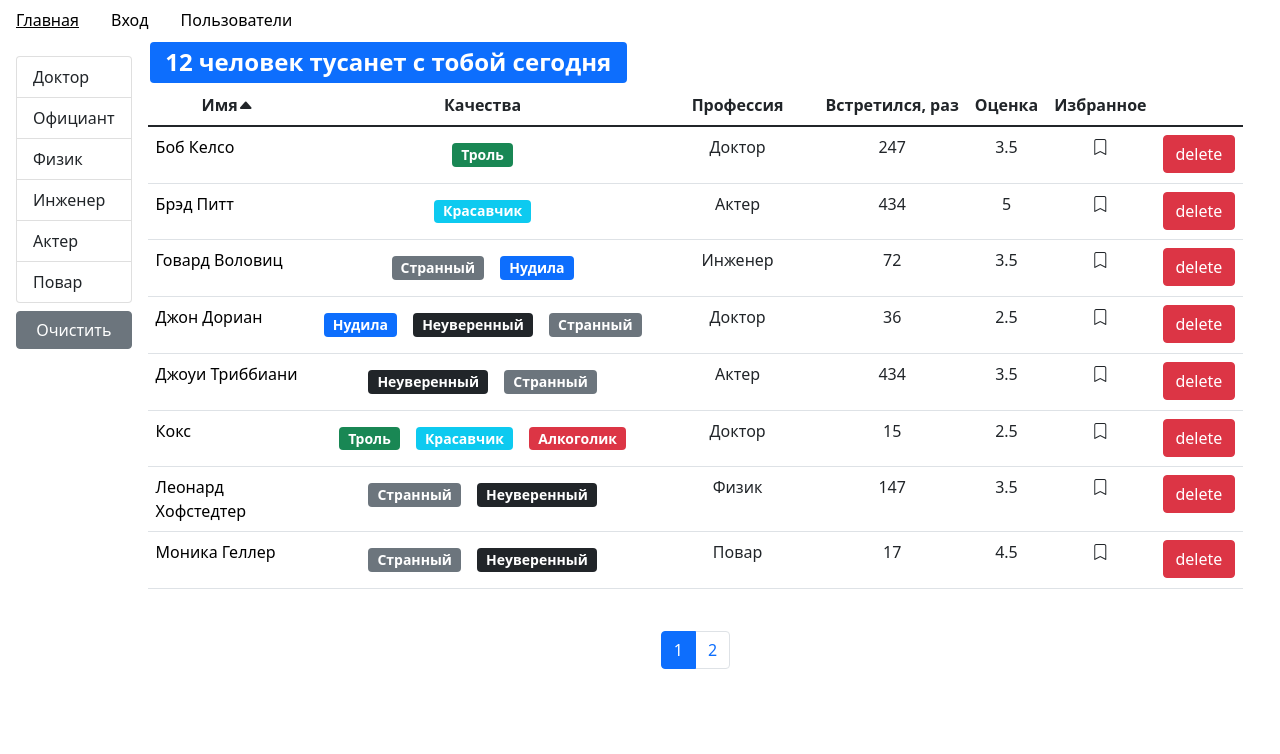
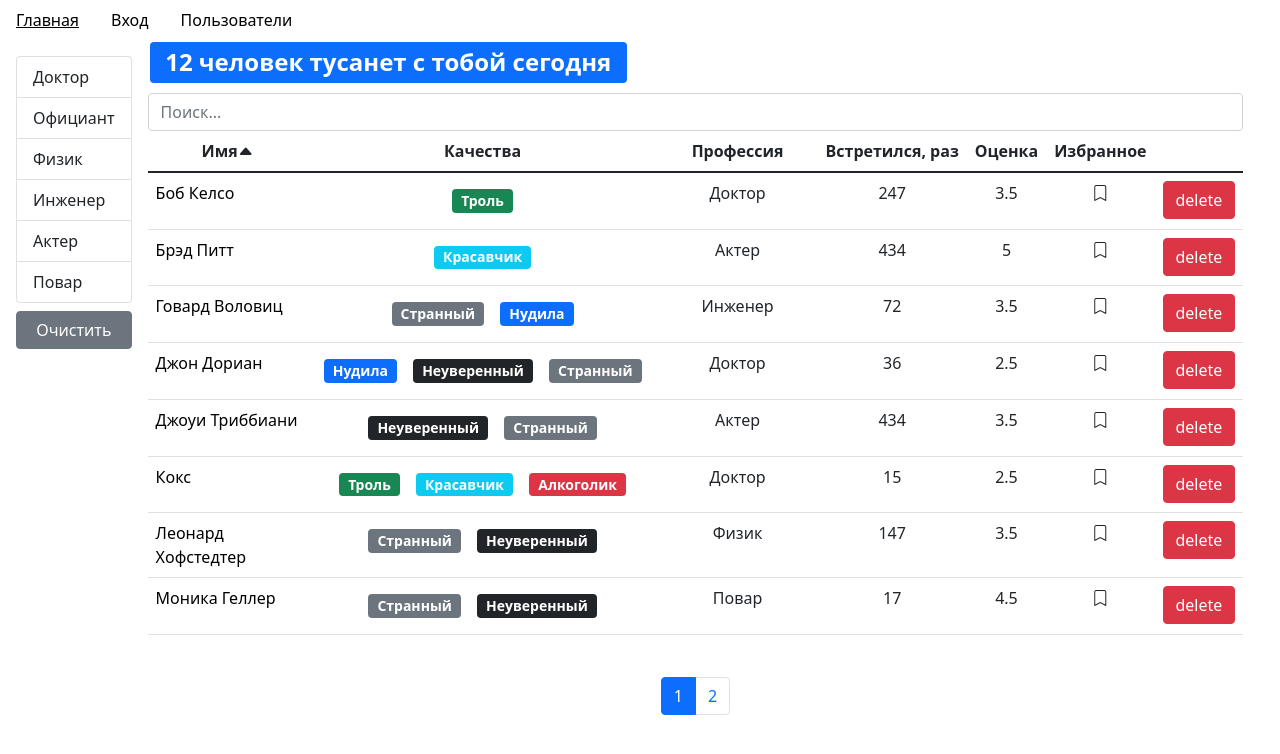
Before and after one commit to ValeryiaSharova/JJFD, a React (Create React App) app: page /users in a window 1280 px wide. Shown: the top 754 px of the page. Built offline with nearby package versions, Linux system fonts and the light colour scheme.

Commit message:
Search by users added.

```diff
--- a/src/pages/usersListPage/usersList.jsx
+++ b/src/pages/usersListPage/usersList.jsx
@@ -7,10 +7,11 @@ import Phrase from './components/phrase';
 import Pagination from '../../sharedComponents/paginationn';
 import UsersTable from './components/usersTable';
 
-const UsersList = ({ users, professions, handleDelete, handleToggleBookmark }) => {
+const UsersList = ({ users, professions, handleDelete, handleToggleBookmark, onSearch }) => {
   const [currentPage, setCurrentPage] = useState(1);
   const [selectedProf, setSelectedProf] = useState();
   const [sortBy, setSortBy] = useState({ path: 'name', order: 'asc' });
+  const [searchValue, setSearchValue] = useState('');
   const pageSize = 8;
 
   useEffect(() => {
@@ -18,6 +19,8 @@ const UsersList = ({ users, professions, handleDelete, handleToggleBookmark }) =
   }, [selectedProf]);
 
   const handleProfessionSelect = item => {
+    setSearchValue('');
+    onSearch('');
     setSelectedProf(item);
   };
   const handlePageChange = pageIndex => {
@@ -27,7 +30,6 @@ const UsersList = ({ users, professions, handleDelete, handleToggleBookmark }) =
     setSortBy(item);
   };
 
-  if (users) {
   const filteredUsers = selectedProf
     ? users.filter(user => _.isEqual(user.profession, selectedProf))
     : users;
@@ -37,6 +39,13 @@ const UsersList = ({ users, professions, handleDelete, handleToggleBookmark }) =
 
   const clearFilter = () => {
     setSelectedProf();
+  };
+
+  const handleSearch = ({ target }) => {
+    setCurrentPage(1);
+    setSearchValue(target.value);
+    clearFilter();
+    onSearch(target.value);
   };
 
   return (
@@ -55,6 +64,13 @@ const UsersList = ({ users, professions, handleDelete, handleToggleBookmark }) =
       )}
       <div className="d-flex flex-column">
         <Phrase length={count} />
+        <input
+          type="text"
+          className="form-control mt-2"
+          placeholder="Поиск..."
+          value={searchValue}
+          onChange={handleSearch}
+        />
         {count > 0 ? (
           <UsersTable
             users={userCrop}
@@ -76,8 +92,6 @@ const UsersList = ({ users, professions, handleDelete, handleToggleBookmark }) =
       </div>
     </div>
   );
-  }
-  return <h1>Загрузка...</h1>;
 };
 
 UsersList.propTypes = {
@@ -85,6 +99,7 @@ UsersList.propTypes = {
   professions: PropTypes.arrayOf(PropTypes.object).isRequired,
   handleDelete: PropTypes.func.isRequired,
   handleToggleBookmark: PropTypes.func.isRequired,
+  onSearch: PropTypes.func.isRequired,
 };
 
 export default UsersList;
--- a/src/pages/usersPage/usersPage.jsx
+++ b/src/pages/usersPage/usersPage.jsx
@@ -8,10 +8,12 @@ const Users = () => {
   const params = useParams();
   const [users, setUsers] = useState();
   const [professions, setProfessions] = useState();
+  const [initialUsers, setInitialUsers] = useState();
   const { getById } = api.users;
   useEffect(() => {
     api.users.fetchAll().then(data => {
       setUsers(data);
+      setInitialUsers(data);
     });
   }, []);
   useEffect(() => {
@@ -19,6 +21,7 @@ const Users = () => {
       setProfessions(data);
     });
   }, []);
+
   const handleDelete = userId => {
     setUsers(users.filter(user => user._id !== userId));
   };
@@ -31,13 +34,28 @@ const Users = () => {
     });
     setUsers(updateUsers);
   };
+  const handleSearch = searchValue => {
+    const foundUsers = [];
+    if (searchValue === '') {
+      setUsers(initialUsers);
+      return;
+    }
+    initialUsers.forEach(user => {
+      if (user.name.toLowerCase().includes(searchValue.toLowerCase())) {
+        foundUsers.push(user);
+      }
+    });
+    setUsers(foundUsers);
+  };
   const { userId } = params;
+  if (users && professions) {
     return (
       <>
         {userId ? (
           <User userId={userId} getById={getById} />
         ) : (
           <UsersList
+            onSearch={handleSearch}
             users={users}
             professions={professions}
             handleDelete={handleDelete}
@@ -46,6 +64,8 @@ const Users = () => {
         )}
       </>
     );
+  }
+  return <h1>Загрузка...</h1>;
 };
 
 export default Users;
```
Also changed, not shown: src/sharedComponents/search.jsx (added, +35 -0 lines). Lines whose indentation alone changed are shown as unchanged.
